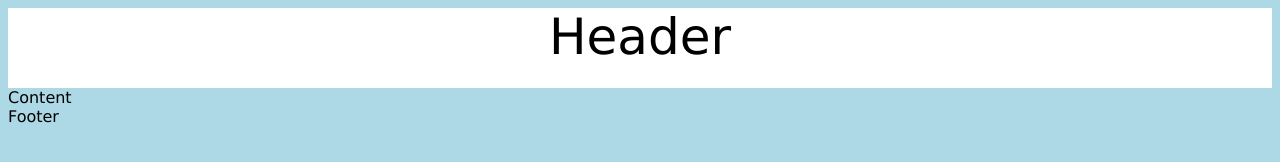
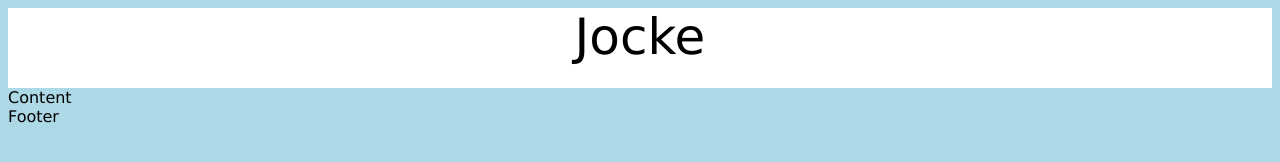
Before and after one commit to goGuru/gurrangoesweb, a plain HTML site: page index.html in a window 1280 px wide. Drawn offline with Linux system fonts and the light colour scheme.

Commit message:
this change was made to create pain

```diff
--- a/index.html
+++ b/index.html
@@ -21,7 +21,7 @@
 	</head>
 
 	<body>
-		<div id="header">Header</div>
+		<div id="header">Jocke</div>
 		<div id="content">Content</div>
 		<div id="footer">Footer</div>
 	</body>
```
